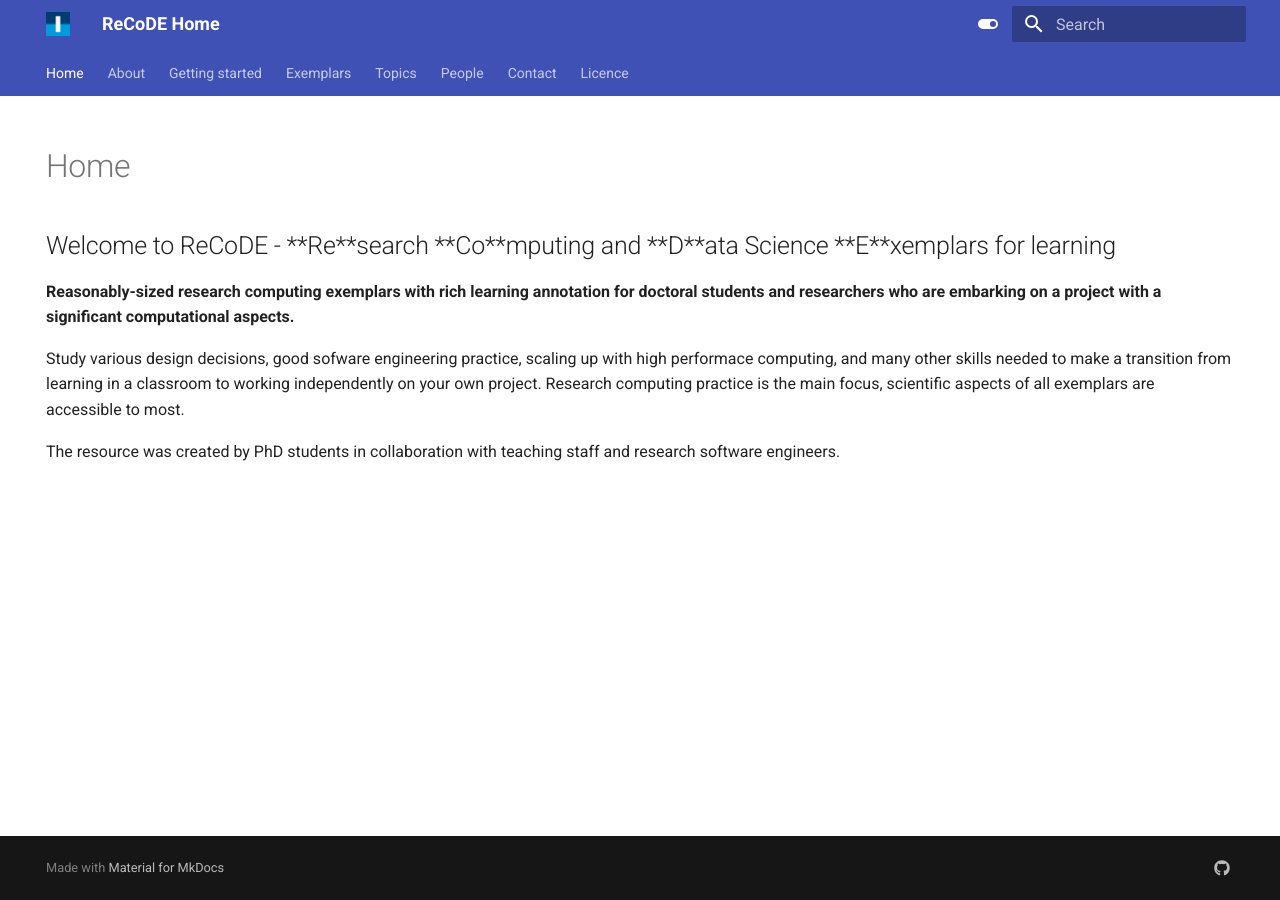
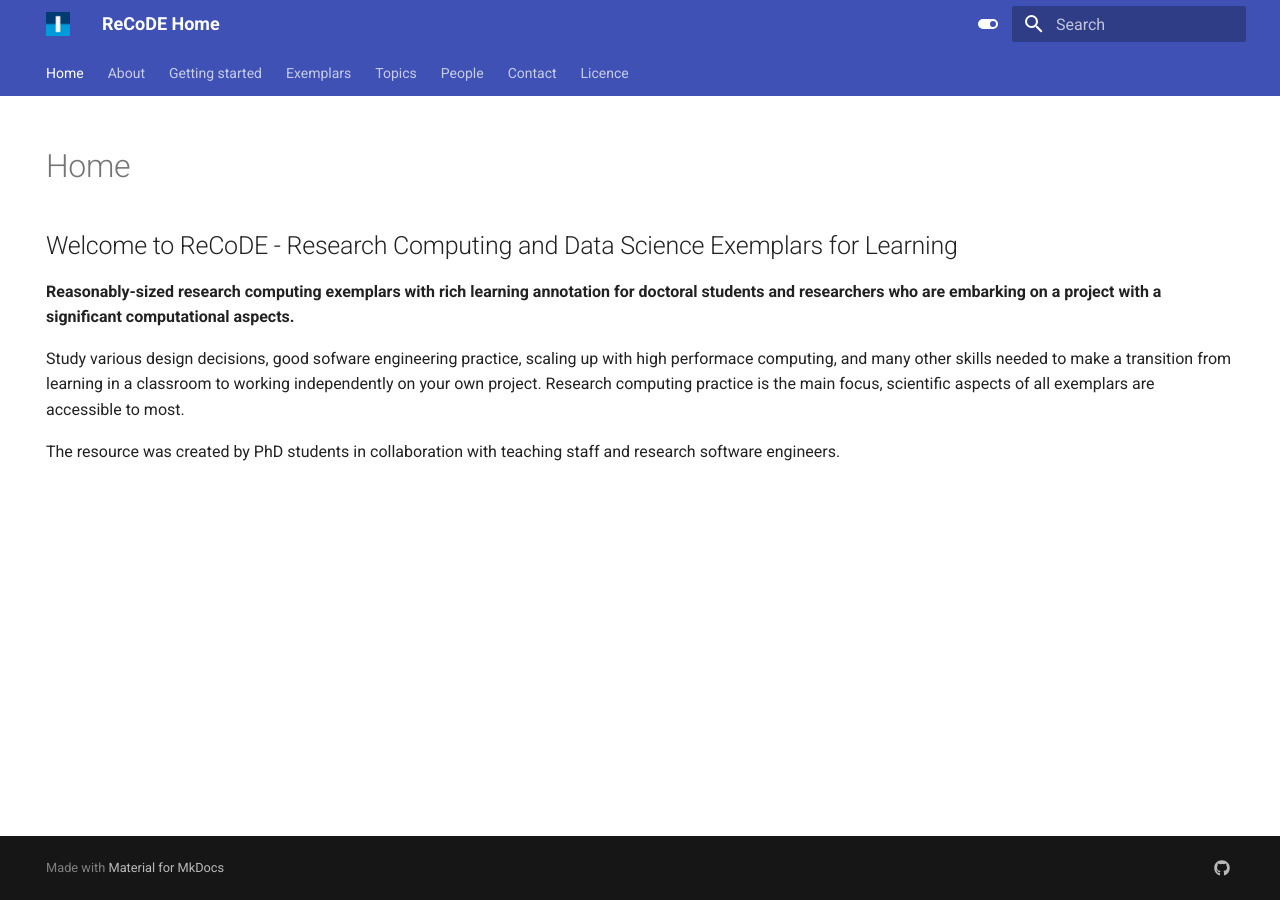
Before and after one commit to ImperialCollegeLondon/ReCoDE-home, an MkDocs documentation site: the page built from docs/index.md, in a window 1280 px wide. Built offline with MkDocs 1.6.1 and Material for MkDocs 9.7.7, drawn with Linux system fonts in a browser that asks for light colours.

Commit message:
Edit: remove bold text attempt

```diff
--- a/docs/index.md
+++ b/docs/index.md
@@ -6,7 +6,7 @@ search:
   exclude: true
 ---
 
-## Welcome to ReCoDE - **Re**search **Co**mputing and **D**ata Science **E**xemplars for learning
+## Welcome to ReCoDE - Research Computing and Data Science Exemplars for Learning
 
 **Reasonably-sized research computing exemplars with rich learning annotation for doctoral students and researchers who are embarking on a project with a significant computational aspects.**
 
```
